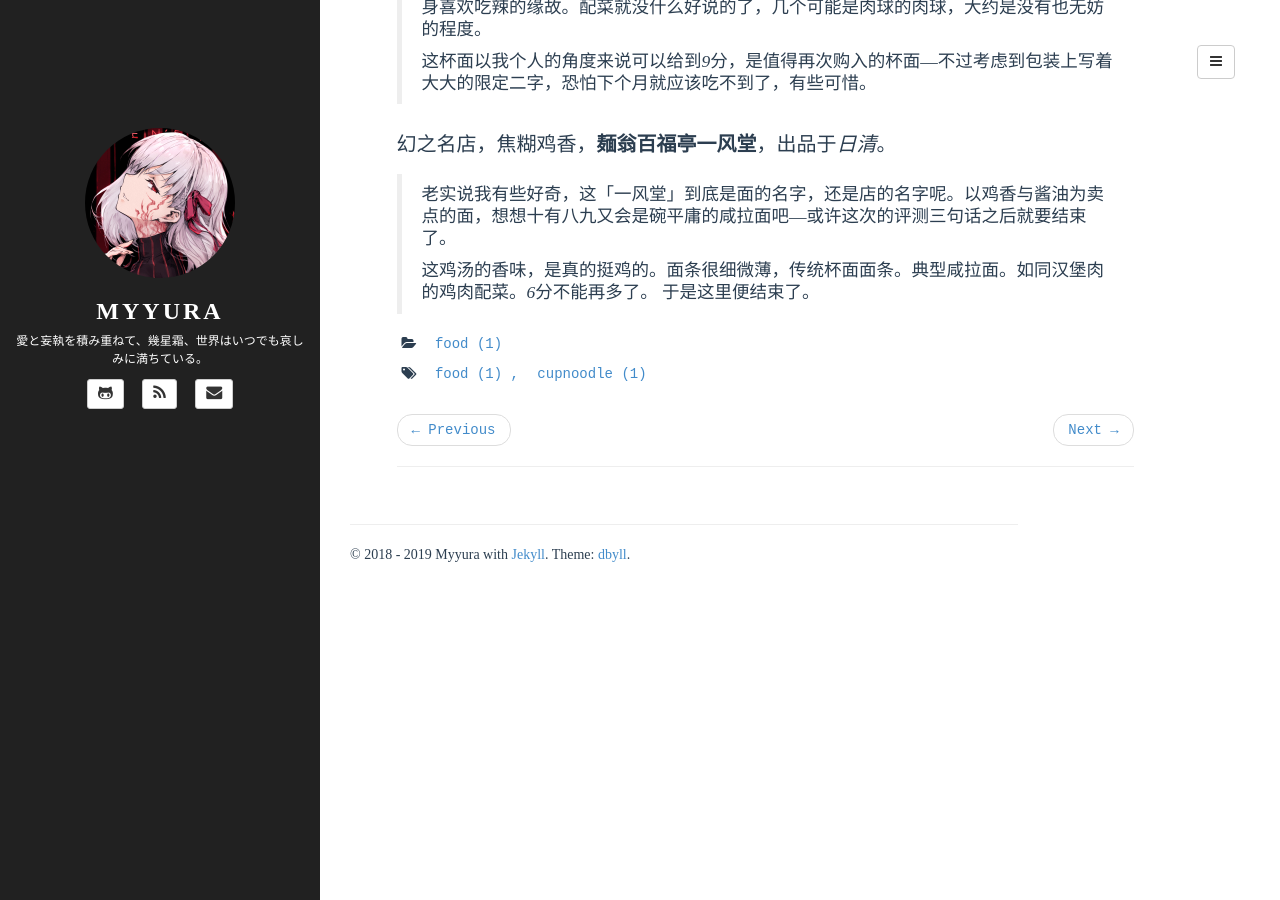
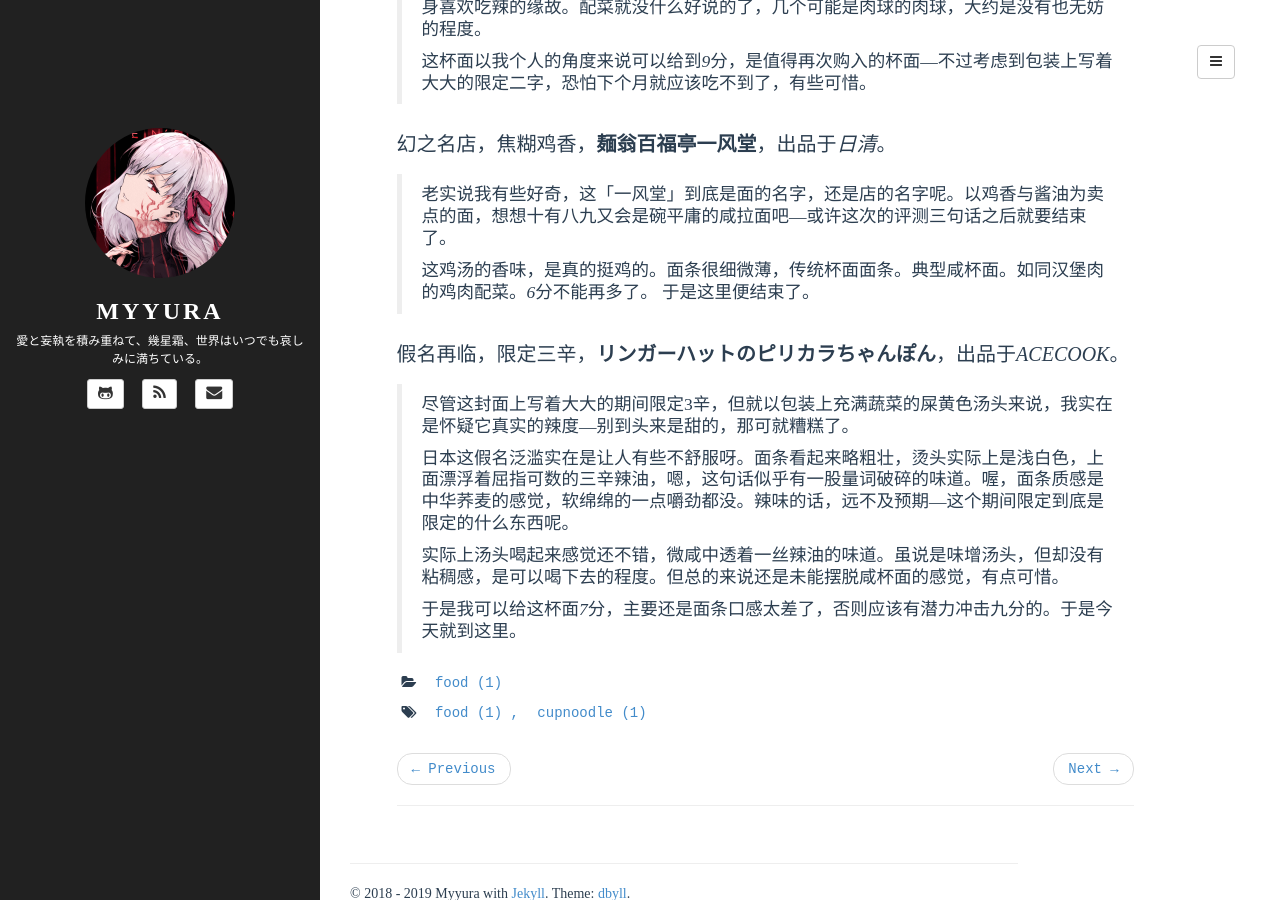
Before and after one commit to Myyura/myyura.github.io, a Jekyll site: the page built from _posts/food/2018-11-11-cupnoodle-japan-1.md, in a window 1280 px wide and 900 px high, scrolled down 6549 px. Built offline with Jekyll 4.4.1, drawn with Linux system fonts in a browser that asks for light colours; a script that is not in the unit is left out; comment, search, counter and statistics services are not loaded.

Commit message:
Update リンガーハットのピリカラちゃんぽん

```diff
--- a/_posts/food/2018-11-11-cupnoodle-japan-1.md
+++ b/_posts/food/2018-11-11-cupnoodle-japan-1.md
@@ -149,5 +149,15 @@ tags: [food, cupnoodle]
 
 > 老实说我有些好奇，这「一风堂」到底是面的名字，还是店的名字呢。以鸡香与酱油为卖点的面，想想十有八九又会是碗平庸的咸拉面吧---或许这次的评测三句话之后就要结束了。
 >
-> 这鸡汤的香味，是真的挺鸡的。面条很细微薄，传统杯面面条。典型咸拉面。如同汉堡肉的鸡肉配菜。*6*分不能再多了。
+> 这鸡汤的香味，是真的挺鸡的。面条很细微薄，传统杯面面条。典型咸杯面。如同汉堡肉的鸡肉配菜。*6*分不能再多了。
 > 于是这里便结束了。
+
+假名再临，限定三辛，**リンガーハットのピリカラちゃんぽん**，出品于*ACECOOK*。
+
+> 尽管这封面上写着大大的期间限定3辛，但就以包装上充满蔬菜的屎黄色汤头来说，我实在是怀疑它真实的辣度---别到头来是甜的，那可就糟糕了。
+>
+> 日本这假名泛滥实在是让人有些不舒服呀。面条看起来略粗壮，烫头实际上是浅白色，上面漂浮着屈指可数的三辛辣油，嗯，这句话似乎有一股量词破碎的味道。喔，面条质感是中华荞麦的感觉，软绵绵的一点嚼劲都没。辣味的话，远不及预期---这个期间限定到底是限定的什么东西呢。
+>
+> 实际上汤头喝起来感觉还不错，微咸中透着一丝辣油的味道。虽说是味增汤头，但却没有粘稠感，是可以喝下去的程度。但总的来说还是未能摆脱咸杯面的感觉，有点可惜。
+>
+> 于是我可以给这杯面*7*分，主要还是面条口感太差了，否则应该有潜力冲击九分的。于是今天就到这里。
```
